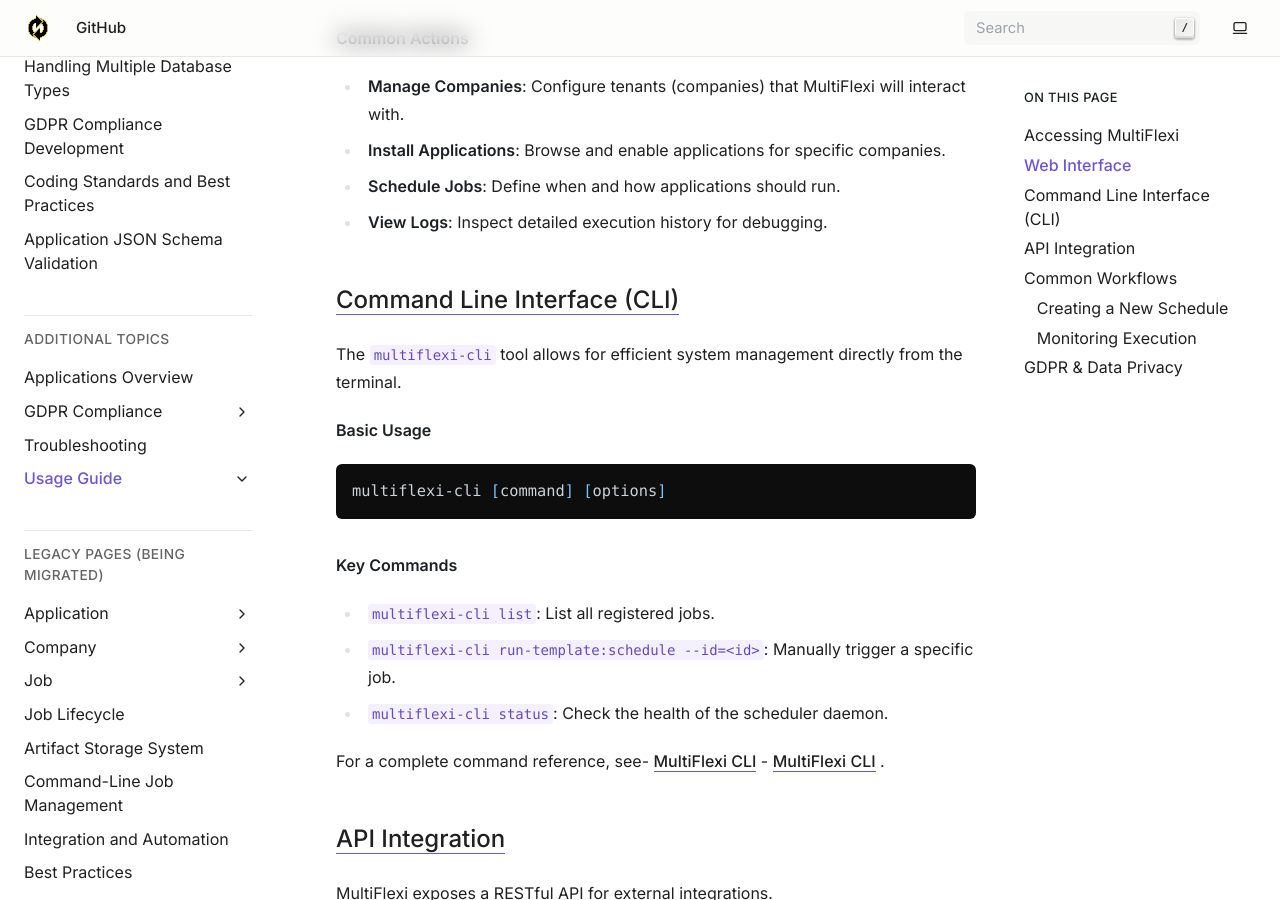
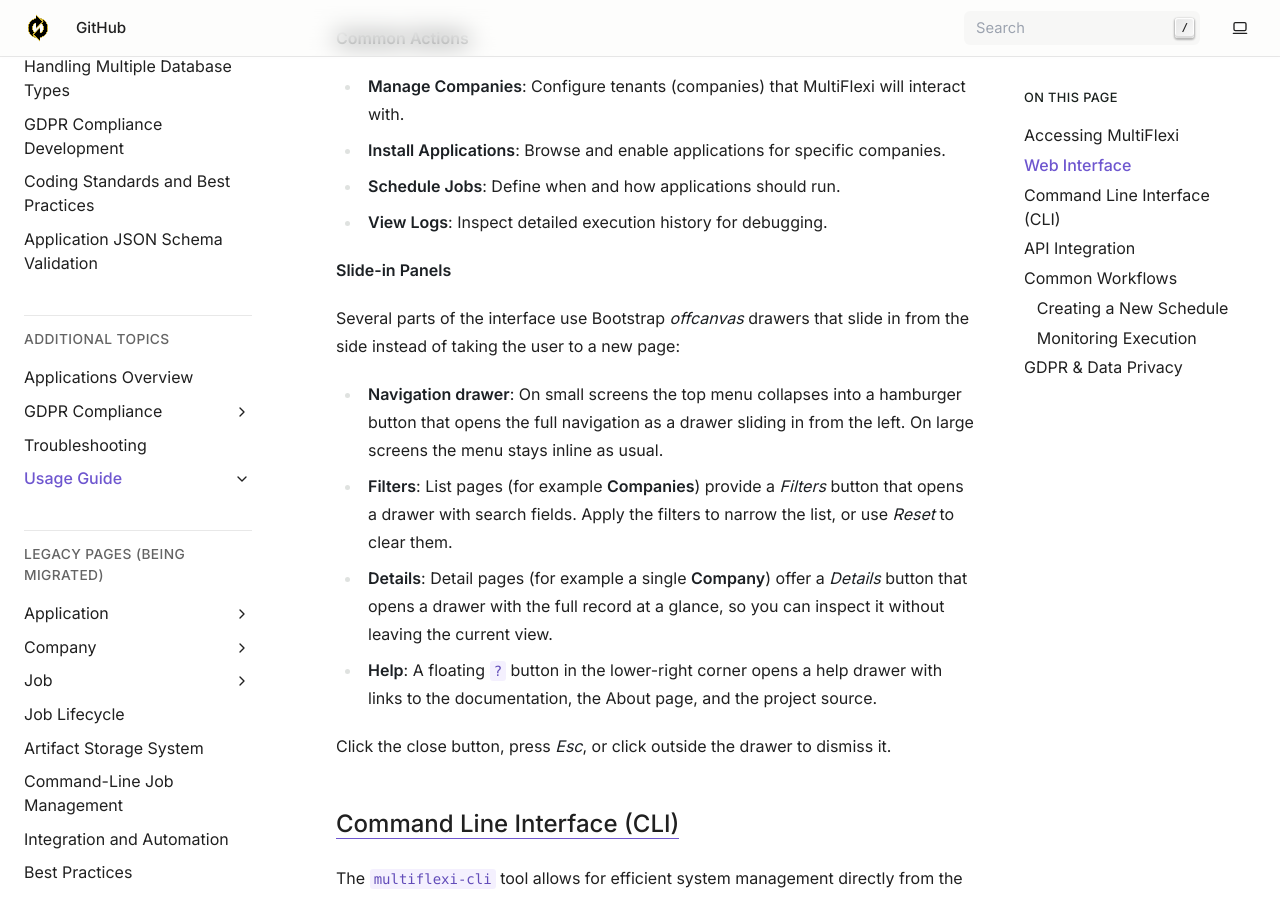
Before and after one commit to VitexSoftware/multiflexi-doc-en, a Sphinx documentation site: the page built from source/usage.rst, in a window 1280 px wide and 900 px high, scrolled down 1240 px. Built offline with Sphinx 7.4.7, drawn with Linux system fonts in a browser that asks for light colours.

Commit message:
Document the web interface slide-in offcanvas panels (#5)
Add a "Slide-in Panels" subsection to the usage guide covering the
mobile navigation drawer, listing filters, detail quick-view, and the
site-wide help drawer.

Co-authored-by: Claude Opus 4.8 <noreply@anthropic.com>

```diff
--- a/source/usage.rst
+++ b/source/usage.rst
@@ -41,6 +41,25 @@ Upon login, the dashboard presents:
 - **Install Applications**: Browse and enable applications for specific companies.
 - **Schedule Jobs**: Define when and how applications should run.
 - **View Logs**: Inspect detailed execution history for debugging.
+
+**Slide-in Panels**
+
+Several parts of the interface use Bootstrap *offcanvas* drawers that slide in
+from the side instead of taking the user to a new page:
+
+- **Navigation drawer**: On small screens the top menu collapses into a hamburger
+  button that opens the full navigation as a drawer sliding in from the left. On
+  large screens the menu stays inline as usual.
+- **Filters**: List pages (for example **Companies**) provide a *Filters* button
+  that opens a drawer with search fields. Apply the filters to narrow the list, or
+  use *Reset* to clear them.
+- **Details**: Detail pages (for example a single **Company**) offer a *Details*
+  button that opens a drawer with the full record at a glance, so you can inspect
+  it without leaving the current view.
+- **Help**: A floating ``?`` button in the lower-right corner opens a help drawer
+  with links to the documentation, the About page, and the project source.
+
+Click the close button, press *Esc*, or click outside the drawer to dismiss it.
 
 Command Line Interface (CLI)
 ----------------------------
```
